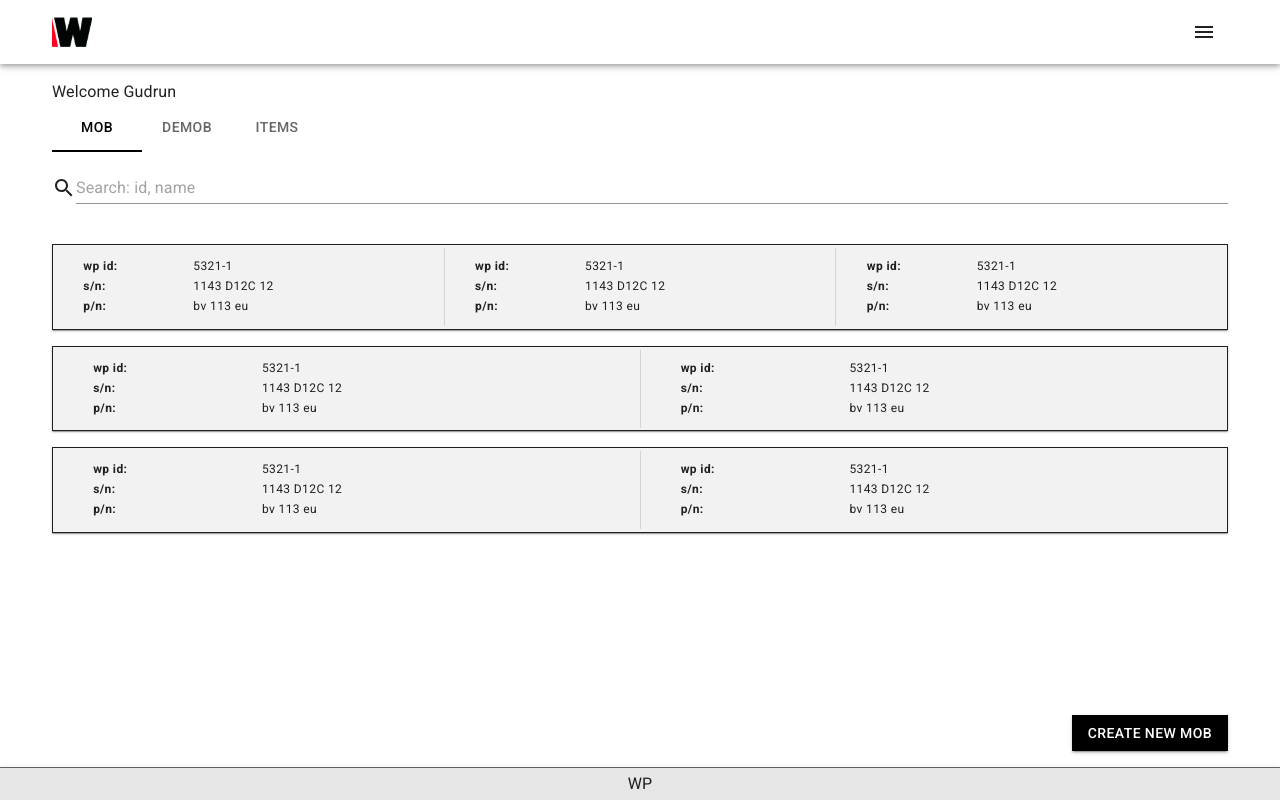
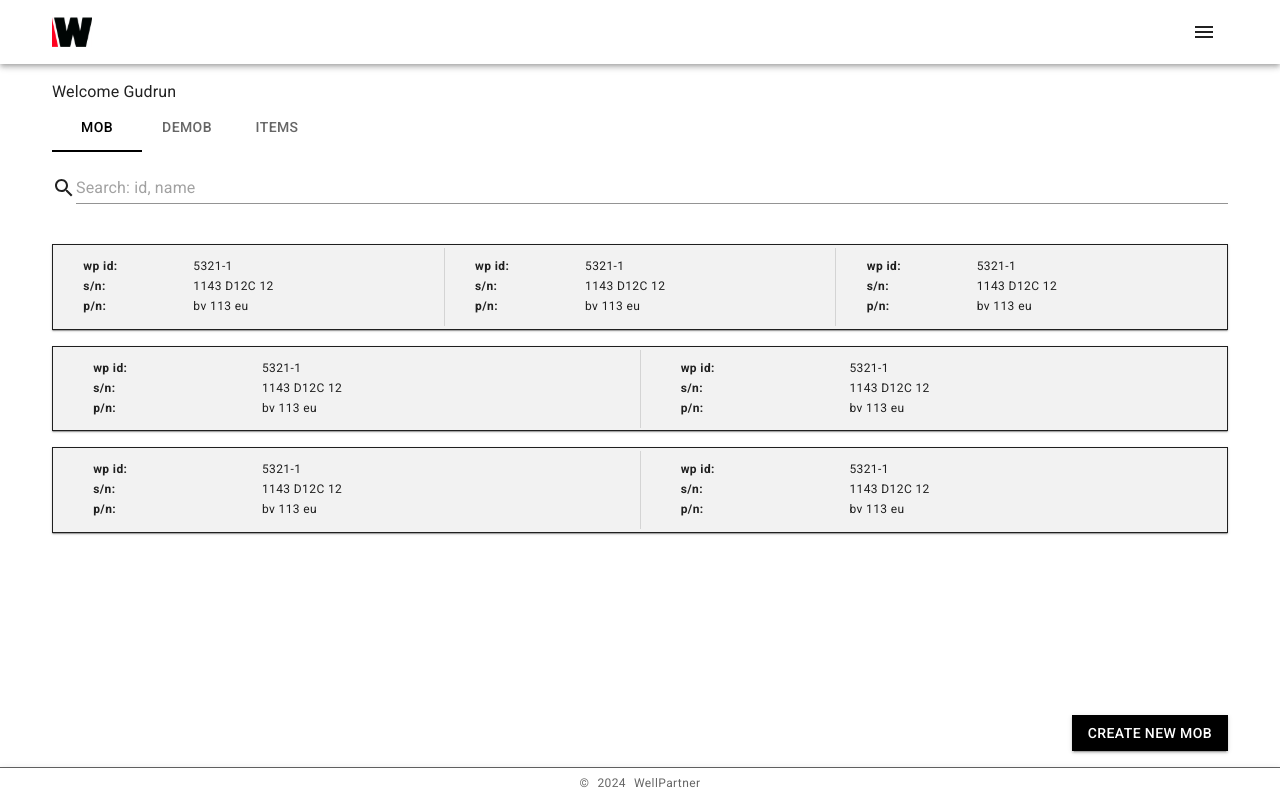
Before and after one commit to OptiCorp/checklist-app, a React (Vite) app: page / in a window 1280 px wide. Built offline with nearby package versions, Linux system fonts and the light colour scheme; what @azure/msal-react would draw is missing.

Commit message:
fixed footer and bottombuttons

```diff
--- a/src/components/BottomButtons/BottomButtons.tsx
+++ b/src/components/BottomButtons/BottomButtons.tsx
@@ -19,13 +19,12 @@ const BottomButtons: FC<Props> = ({ children }) => {
                   sx={{
                       display: 'flex',
                       justifyContent: 'flex-end',
-                      marginTop: 'auto',
-                      pt: '1rem',
+                      gap: '1rem',
                   }}
               >
                   {children}
               </Box>,
-              document.getElementById('bottom-buttons')
+              document.getElementById('bottom-buttons')!
           )
         : null;
     //const matches = useMediaQuery('(min-width:600px)');
--- a/src/components/Footer/Footer.tsx
+++ b/src/components/Footer/Footer.tsx
@@ -1,10 +1,16 @@
-import { Box, Divider, Paper, Typography } from '@mui/material';
+import { Box, Divider, Paper, Typography, styled } from '@mui/material';
+
+const PaperFooter = styled(Paper)(({ theme }) => ({
+    ...theme.typography.body2,
+    color: theme.palette.text.secondary,
+    lineHeight: '60px',
+}));
 
 const Footer = () => {
     return (
         <Box marginTop={'1rem'}>
             <Divider sx={{ bgcolor: 'black', opacity: 0.6 }}></Divider>
-            <Paper
+            <PaperFooter
                 sx={{
                     bottom: 0,
                     left: 0,
@@ -13,12 +19,14 @@ const Footer = () => {
                     justifyContent: 'center',
                     alignItems: 'center',
                     minHeight: '2rem',
-                    bgcolor: '#e6e6e6',
+                    gap: 2,
                 }}
                 elevation={3}
             >
-                <Typography variant="body1">WP</Typography>
-            </Paper>
+                <Typography variant="caption">©</Typography>
+                <Typography variant="caption">2024</Typography>
+                <Typography variant="caption">WellPartner</Typography>
+            </PaperFooter>
         </Box>
     );
 };
```
